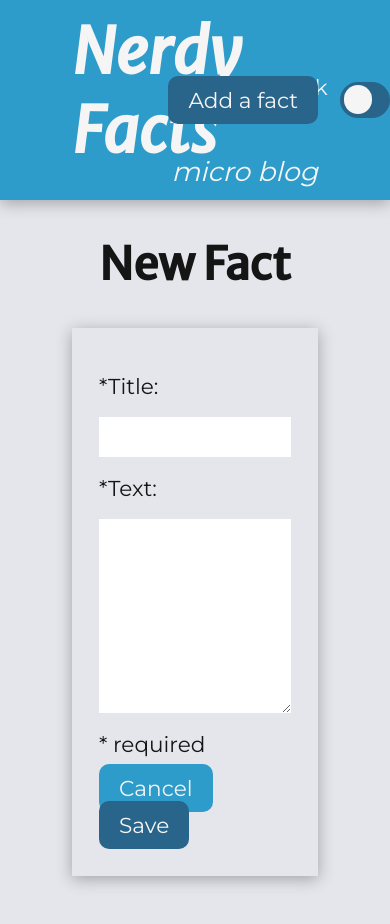
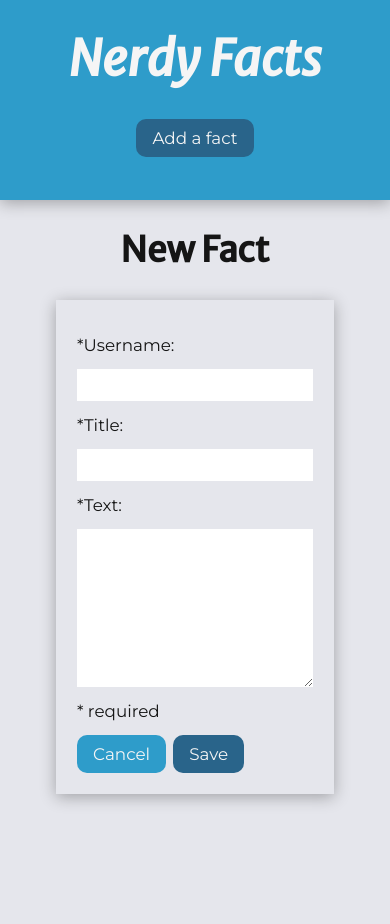
Before and after one commit to Heini-Maria/blog-app, a React app in the folder client/: page /post in a window 390 px wide. Shown: the top 924 px of the page. Built offline with nearby package versions, Linux system fonts and the light colour scheme; the HTML template or start-up script is replaced by a standard one.

Commit message:
added database

```diff
--- a/client/package.json
+++ b/client/package.json
@@ -33,6 +33,7 @@
   },
   "dependencies": {
     "@tanstack/react-query": "^4.10.1",
+    "axios": "^1.3.3",
     "css-loader": "^6.7.3",
     "prettier": "^2.8.4",
     "react": "^18.2.0",
--- a/client/src/Components/AddPost.js
+++ b/client/src/Components/AddPost.js
@@ -1,11 +1,26 @@
 import React from "react";
 import FormFields from "./FormFields";
+import axios from "axios";
 
 const AddPost = () => {
+  const onSubmit = (obj) => {
+    axios.post(`http://localhost:3001/posts`, obj).then((res) =>{
+      console.log('it worked');
+    })
+  }
   return (
     <div className="new-post-view">
       <h2>New Fact</h2>
-      <form action="/api" method="POST">
+      <form action="/" method="POST" onSubmit={(e) => {
+        e.preventDefault();
+        const formData = new FormData(e.target);
+        const obj = {
+          title: formData.get("title") ?? "",
+          username: formData.get("username") ?? "",
+          postText: formData.get("postText") ?? ""
+        }
+        onSubmit(obj)
+      }}>
         <FormFields post={""} />
       </form>
     </div>
--- a/client/src/Components/EditPost.js
+++ b/client/src/Components/EditPost.js
@@ -13,11 +13,11 @@ const EditPost = () => {
   }
   console.log(results.data);
   const key = id - 1;
-  const post = results.data.posts[key];
+  const post = results.data[key];
 return(
   <div className="new-post-view">
       <h2>Edit Post</h2>
-      <form action="/api" method="POST">
+      <form action="/" method="POST">
         <FormFields post={post}/>
       </form>
     </div>
--- a/client/src/Components/FormFields.js
+++ b/client/src/Components/FormFields.js
@@ -4,6 +4,14 @@ import { Link } from "react-router-dom";
 const FormFields = ({ post }) => {
   return (
     <div className="form">
+      <label htmlFor="username">*Username:</label>
+      <input
+        type="text"
+        id="username"
+        name="username"
+        defaultValue={post.username}
+        required
+      />
       <label htmlFor="title">*Title:</label>
       <input
         type="text"
@@ -12,10 +20,15 @@ const FormFields = ({ post }) => {
         defaultValue={post.title}
         required
       />
-      <label htmlFor="text" >
-        *Text:
-      </label>
-      <textarea name="text" id="text" cols="10" rows="8" defaultValue={post.text} required></textarea>
+      <label htmlFor="postText">*Text:</label>
+      <textarea
+        name="postText"
+        id="postText"
+        cols="10"
+        rows="8"
+        defaultValue={post.postText}
+        required
+      ></textarea>
       <p>* required</p>
       <div>
         <Link className="button cancel" to="/">
--- a/client/src/Components/Header.js
+++ b/client/src/Components/Header.js
@@ -8,6 +8,7 @@ const Header = ({ toggleTheme, theme }) => {
         <h1>Nerdy Facts</h1>
         <span>micro blog</span>
       </div>
+      <div className="header-actions">
         <div className="switch-container">
           <p>switch to {theme === "light" ? "dark" : "light"} mode</p>
           <label className="switch">
@@ -22,7 +23,7 @@ const Header = ({ toggleTheme, theme }) => {
         <NavLink className="button" to="post">
           Add a fact
         </NavLink>
-      <div id="shadow"></div>
+      </div>
     </header>
   );
 };
--- a/client/src/Components/Home.js
+++ b/client/src/Components/Home.js
@@ -8,7 +8,8 @@ const Home = () => {
   if (results.isLoading) {
     return <p>Loading...</p>;
   }
-  const posts = results.data.posts;
+  console.log(results.data);
+  const posts = results.data;
 
   return (
     <div className="home">
--- a/client/src/Components/Post.js
+++ b/client/src/Components/Post.js
@@ -6,16 +6,17 @@ import prettyDate from "./utils";
 const Post = ({ post, index }) => {
   return (
     <div className="post">
+      <p>@{post.username}</p>
       <h3>{post.title}</h3>
-      <span>{prettyDate(post.created)}</span>
-      <p>{post.text}</p>
+      <span>{prettyDate(post.createdAt)}</span>
+      <p>{post.postText}</p>
       <div className="stats">
         <ul>
           <li>
-            <FaRegStar /> {post.likes}
+            <FaRegStar />
           </li>
           <li>
-            <FaRegComment /> {post.comments.length}
+            <FaRegComment />
           </li>
         </ul>
         <Link to={`/details/${post.id}`}className="button">View</Link>
--- a/client/src/Components/PostDetails.js
+++ b/client/src/Components/PostDetails.js
@@ -13,7 +13,7 @@ const PostDetails = () => {
   }
   console.log(results.data);
   const key = id - 1;
-  const post = results.data.posts[key];
+  const post = results.data[key];
   return (
     <div className="details">
       <div className="settings">
@@ -22,20 +22,20 @@ const PostDetails = () => {
         </Link>
         <FaTrash className="icon" />
       </div>
+      <p>posted by @{post.username}</p>
       <h2>{post.title}</h2>
-      <span>posted on {prettyDate(post.created)}</span>
-      <p>{post.text}</p>
+      <span>posted on {prettyDate(post.createdAt)}</span>
+      <p>{post.postText}</p>
       <div className="likes">
         <FaRegStar className="icon" />
-        {post.likes}
       </div>
-      <h3>{post.comments.length} comments:</h3>
+      <h3> comments:</h3>
       <ul>
-        {post.comments.map((comment, index) => (
+        {/* {post.comments.map((comment, index) => (
           <li className="comment" key={index}>
             {comment}
           </li>
-        ))}
+        ))} */}
       </ul>
       <div className="leave-comment">
         <input
--- a/client/src/Components/fetchPost.js
+++ b/client/src/Components/fetchPost.js
@@ -1,7 +1,7 @@
 const fetchPost = async ({ queryKey }) => {
   const id = queryKey[1];
 
-  const apiRes = await fetch(`/api?id=${id}`);
+  const apiRes = await fetch(`http://localhost:3001/posts?id=${id}`);
 
   if (!apiRes.ok) {
     throw new Error(`details/${id} fetch not ok`);
--- a/client/src/Components/fetchPosts.js
+++ b/client/src/Components/fetchPosts.js
@@ -1,5 +1,5 @@
 async function fecthPosts() {
-  const apiRes = await fetch(`/api`);
+  const apiRes = await fetch(`http://localhost:3001/posts`);
 
   if (!apiRes.ok) {
     throw new Error(`/api fetch not ok`);
--- a/client/src/style.css
+++ b/client/src/style.css
@@ -202,6 +202,10 @@ input:checked + .slider:before {
   display: flex;
   flex-direction: column;
 }
+.post > p:first-child {
+  font-weight: bold;
+  color: var(--primary-color);
+}
 .post span {
   font-size: 1rem;
 }
@@ -269,6 +273,11 @@ input:checked + .slider:before {
   display: flex;
   flex-direction: column;
   align-items: flex-start;
+}
+.details > p:nth-child(2) {
+  font-weight: bold;
+  color: var(--primary-color);
+  font-size: 1.2rem;
 }
 .details > p {
   font-size: 1.6rem;
@@ -383,3 +392,40 @@ input:checked + .slider:before {
   font-size: 1.6rem;
   justify-self: flex-end;
 }
+/* ----------- media queries------------ */
+@media screen and (max-width: 1000px) {
+  .switch-container > p {
+    display: none;
+  }
+  .switch-container {
+    position: static;
+    align-self: flex-end;
+  }
+  .header > .button {
+    position: static;
+  }
+  .header-actions {
+    display: flex;
+    flex-direction: column;
+    max-width: 50%;
+    height: 100%;
+    justify-content: space-around;
+  }
+}
+@media screen and (max-width: 650px) {
+  html {
+    font-size: 14px;
+  }
+  .header {
+    flex-direction: column;
+    padding: 2rem 4rem;
+    gap: 1rem;
+    flex: 1;
+  }
+  .header > div > span {
+    display: none;
+  }
+  .switch-container {
+    display: none;
+  }
+}
```
Also changed, not shown: 1 other file (tests, documents, lock files or other folders). Lines whose indentation alone changed are shown as unchanged.
